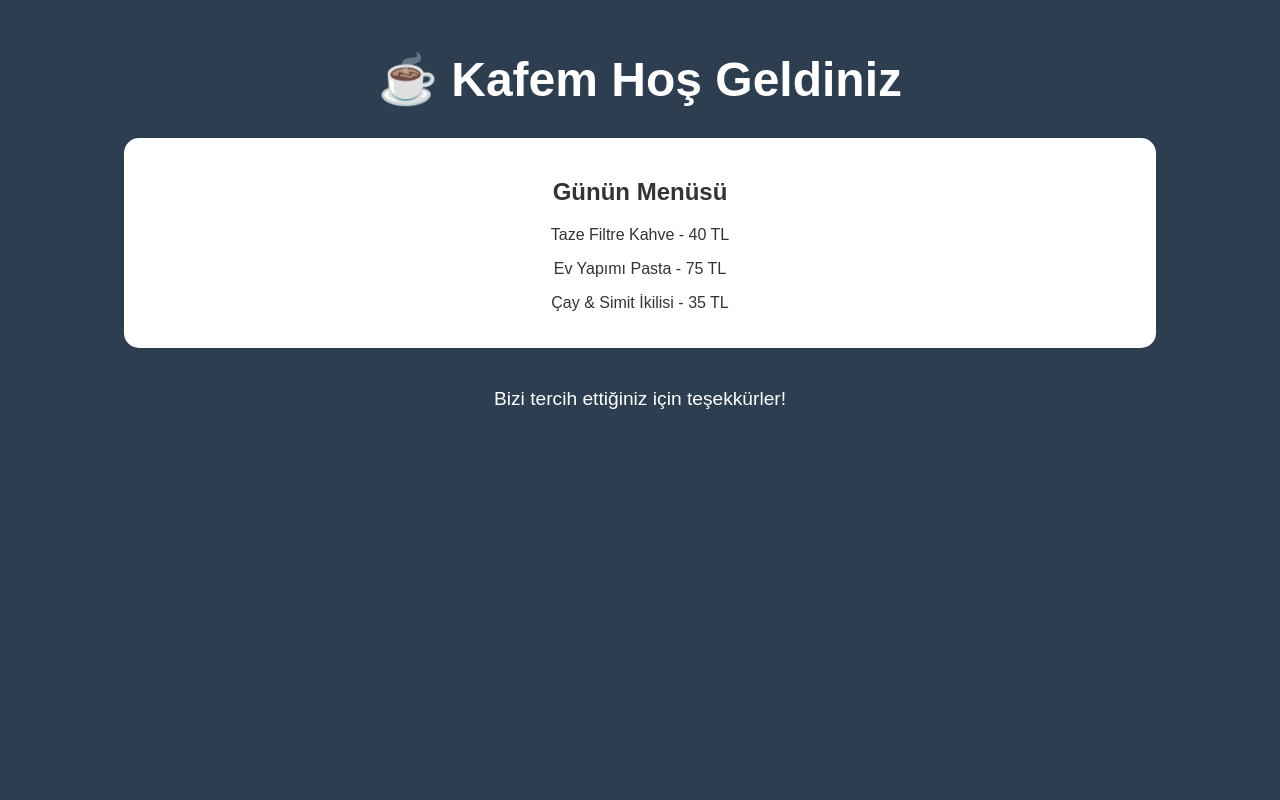
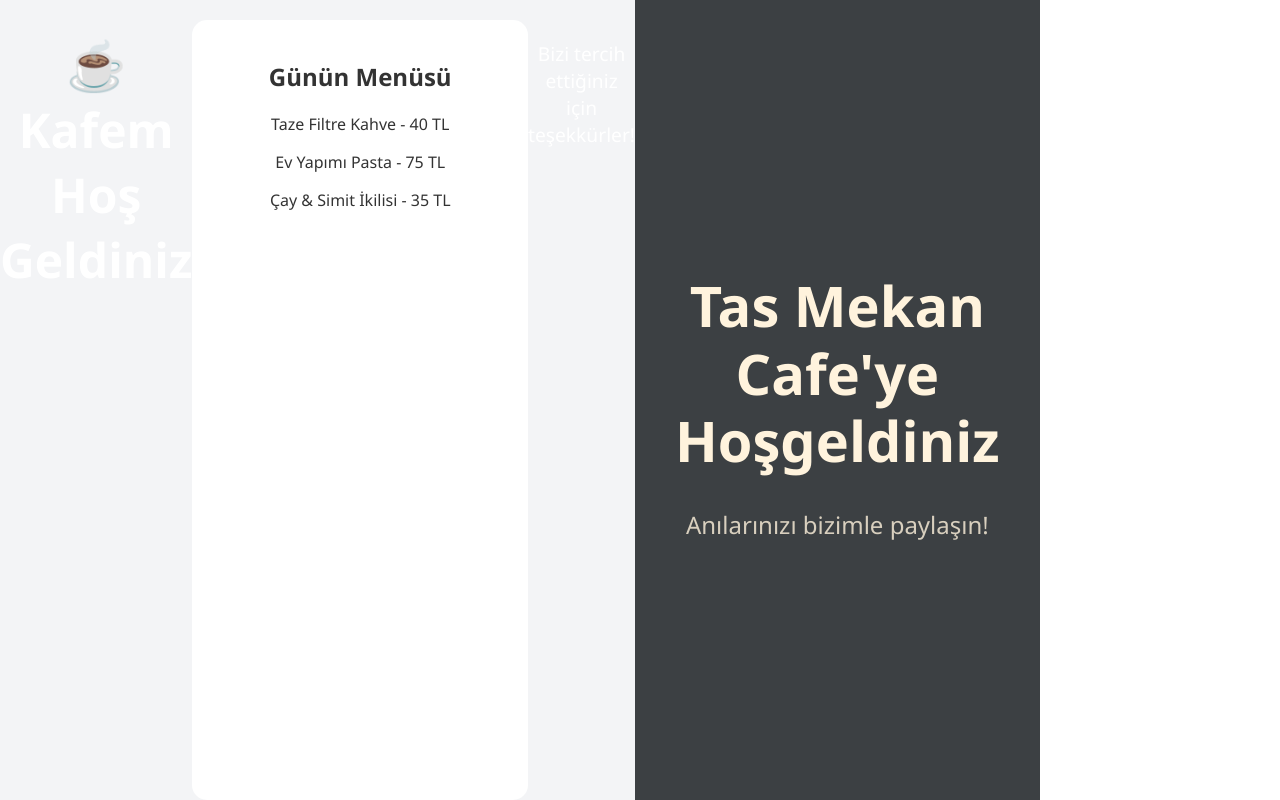
Before and after one commit to Haylaz2727/KafeTvSistem, a Flask app: page / in a window 1280 px wide. Run offline with Flask 3, Linux system fonts and the light colour scheme; some libraries are stand-ins or nearby versions.

Commit message:
Update index.html

```diff
--- a/templates/index.html
+++ b/templates/index.html
@@ -37,3 +37,35 @@
     <p style="margin-top: 40px; font-size: 1.2em;">Bizi tercih ettiğiniz için teşekkürler!</p>
 </body>
 </html>
+<!DOCTYPE html>
+<html lang="tr">
+<head>
+    <meta charset="UTF-8">
+    <meta name="viewport" content="width=device-width, initial-scale=1.0">
+    <title>Tas Mekan Cafe TV</title>
+    <style>
+        body { margin: 0; padding: 0; background-color: #f3f4f6; font-family: 'Segoe UI', sans-serif; display: flex; height: 100vh; overflow: hidden; }
+
+        /* Sol Taraf: Karşılama */
+        .sol-taraf { width: 35%; display: flex; flex-direction: column; justify-content: center; align-items: center; background-color: #3c4043; color: #fff3dd; padding: 40px; text-align: center; }
+        .sol-taraf h1 { font-size: 3.5em; margin-bottom: 10px; line-height: 1.2; }
+        .sol-taraf p { font-size: 1.5em; opacity: 0.8; }
+
+        /* Sağ Taraf: Sosyal Medya Akışı */
+        .sag-taraf { width: 65%; height: 100%; overflow: hidden; background: #fff; }
+    </style>
+</head>
+<body>
+
+    <div class="sol-taraf">
+        <h1>Tas Mekan<br>Cafe'ye<br>Hoşgeldiniz</h1>
+        <p>Anılarınızı bizimle paylaşın!</p>
+    </div>
+
+    <div class="sag-taraf">
+        <script src="https://elfsightcdn.com/platform.js" async></script>
+        <div class="elfsight-app-5522cb1a-3d60-4a52-8434-ecc494c8db4f" data-elfsight-app-lazy></div>
+    </div>
+
+</body>
+</html>
```
